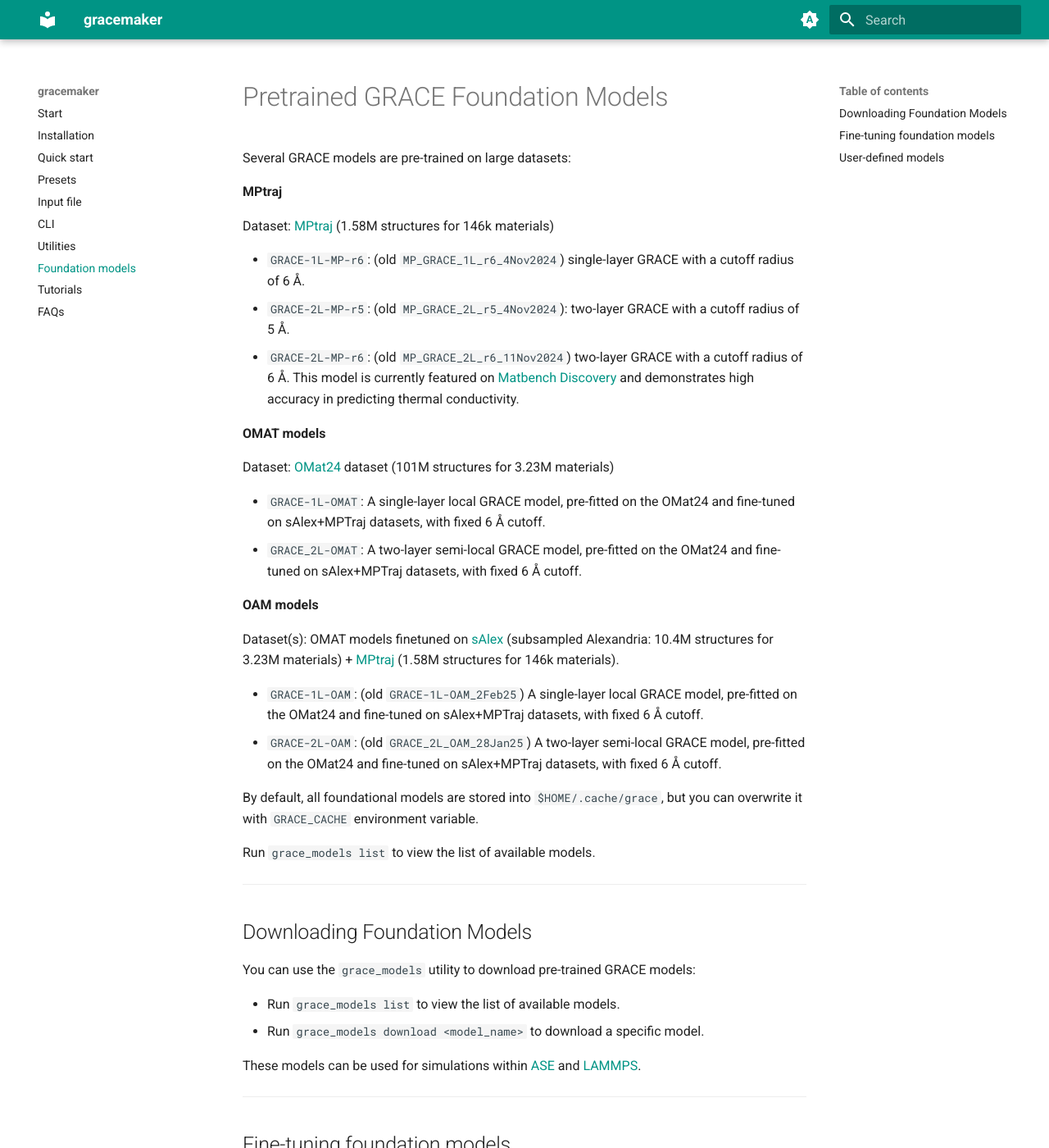
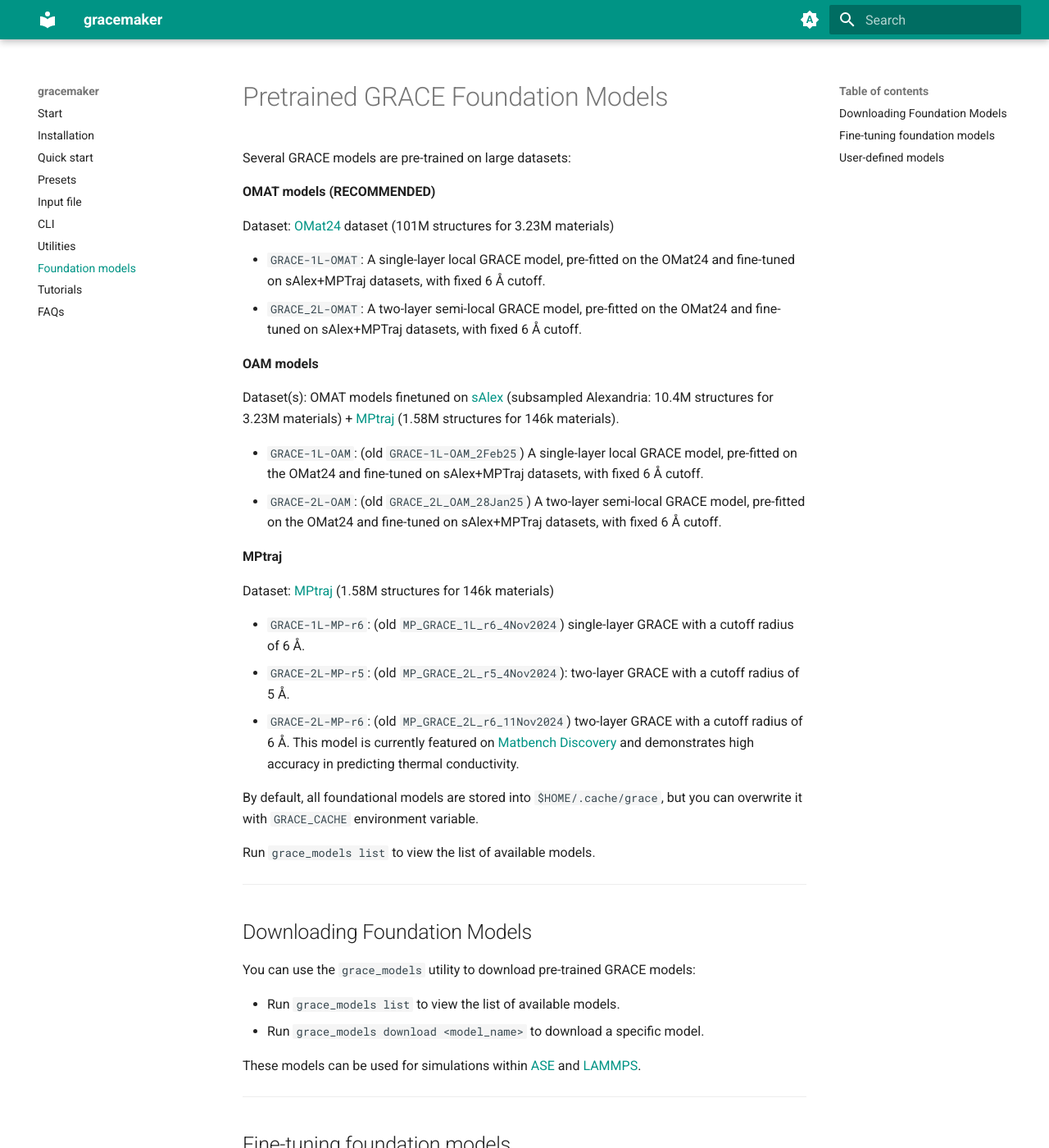
Before and after one commit to ICAMS/grace-tensorpotential, an MkDocs documentation site: the page built from docs/gracemaker/foundation.md, in a window 1280 px wide and 1400 px high. Shown: the whole window at 82% size. Built offline with MkDocs 1.6.1 and Material for MkDocs 9.7.7, drawn with Linux system fonts in a browser that asks for light colours; some of the changed lines change nothing that is shown.

Commit message:
Update foundation.md

```diff
--- a/docs/gracemaker/foundation.md
+++ b/docs/gracemaker/foundation.md
@@ -2,15 +2,7 @@
 
 Several GRACE models are pre-trained on large datasets:
 
-**MPtraj**
-
-Dataset: [MPtraj](https://figshare.com/articles/dataset/Materials_Project_Trjectory_MPtrj_Dataset/23713842?file=41619375)  (1.58M structures for 146k materials)
-
-  - `GRACE-1L-MP-r6`:  (old `MP_GRACE_1L_r6_4Nov2024`) single-layer GRACE with a cutoff radius of 6 Å.
-  - `GRACE-2L-MP-r5`: (old `MP_GRACE_2L_r5_4Nov2024`): two-layer GRACE with a cutoff radius of 5 Å.
-  - `GRACE-2L-MP-r6`: (old `MP_GRACE_2L_r6_11Nov2024`) two-layer GRACE with a cutoff radius of 6 Å. This model is currently featured on [Matbench Discovery](https://matbench-discovery.materialsproject.org/) and demonstrates high accuracy in predicting thermal conductivity.
-
-**OMAT models**
+**OMAT models (RECOMMENDED)**
 
 Dataset: [OMat24](https://huggingface.co/datasets/fairchem/OMAT24#omat24-dataset) dataset (101M structures for 3.23M materials)
 
@@ -24,6 +16,14 @@ Dataset(s): OMAT models finetuned on [sAlex](https://huggingface.co/datasets/fai
   - `GRACE-1L-OAM`: (old `GRACE-1L-OAM_2Feb25`)	A single-layer local GRACE model, pre-fitted on the OMat24 and fine-tuned on sAlex+MPTraj datasets, with fixed 6 Å cutoff.
   - `GRACE-2L-OAM`: (old `GRACE_2L_OAM_28Jan25`) A two-layer semi-local GRACE model, pre-fitted on the OMat24 and fine-tuned on sAlex+MPTraj datasets, with fixed 6 Å cutoff.
 
+
+**MPtraj**
+
+Dataset: [MPtraj](https://figshare.com/articles/dataset/Materials_Project_Trjectory_MPtrj_Dataset/23713842?file=41619375)  (1.58M structures for 146k materials)
+
+  - `GRACE-1L-MP-r6`:  (old `MP_GRACE_1L_r6_4Nov2024`) single-layer GRACE with a cutoff radius of 6 Å.
+  - `GRACE-2L-MP-r5`: (old `MP_GRACE_2L_r5_4Nov2024`): two-layer GRACE with a cutoff radius of 5 Å.
+  - `GRACE-2L-MP-r6`: (old `MP_GRACE_2L_r6_11Nov2024`) two-layer GRACE with a cutoff radius of 6 Å. This model is currently featured on [Matbench Discovery](https://matbench-discovery.materialsproject.org/) and demonstrates high accuracy in predicting thermal conductivity.
 
 By default, all foundational models are stored into `$HOME/.cache/grace`,
 but you can overwrite it with `GRACE_CACHE` environment variable.
```
